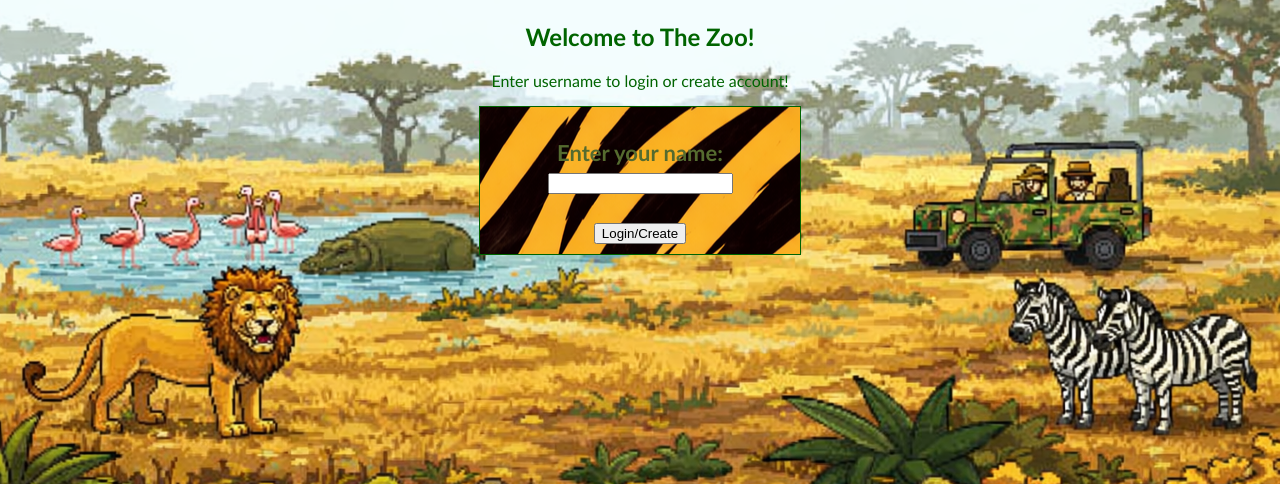
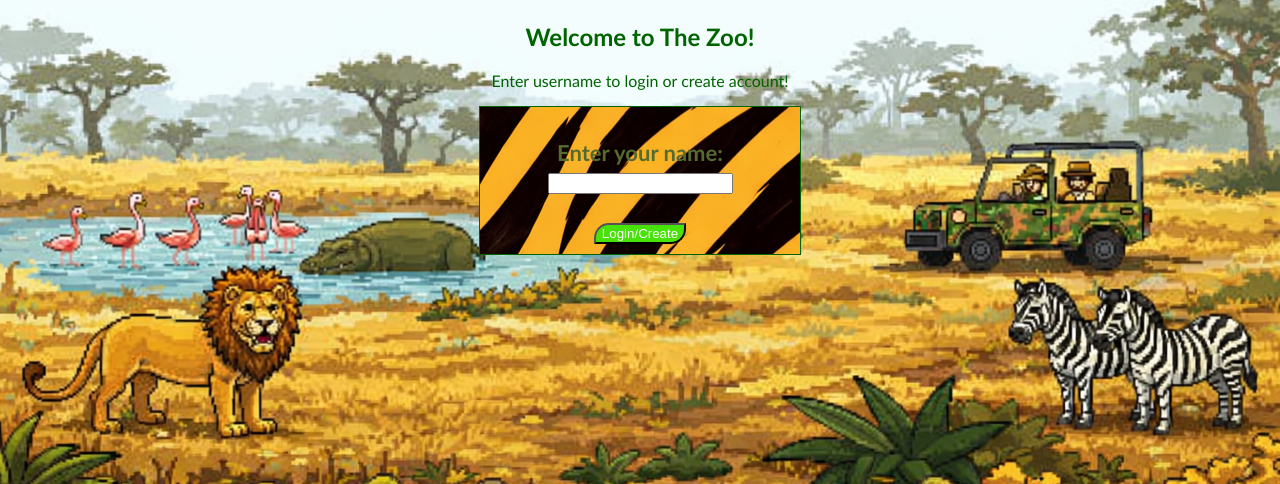
Before and after one commit to zeerob440/the_zoo, a Django app: page / in a window 1280 px wide. Shown: the part 83-567 px from the top of the page. Run offline with Django 5.2, Linux system fonts and the light colour scheme.

Commit message:
style: button and button hover added

```diff
--- a/static/css/zoo.css
+++ b/static/css/zoo.css
@@ -47,3 +47,13 @@ a {
 a:hover {
     color: white;
 }
+
+button {
+    background-color: #47E307;
+    color: #ffffff;
+    border-radius: 15px 0 15px;
+}
+
+button:hover {
+    background-color: darkcyan;
+}
```
